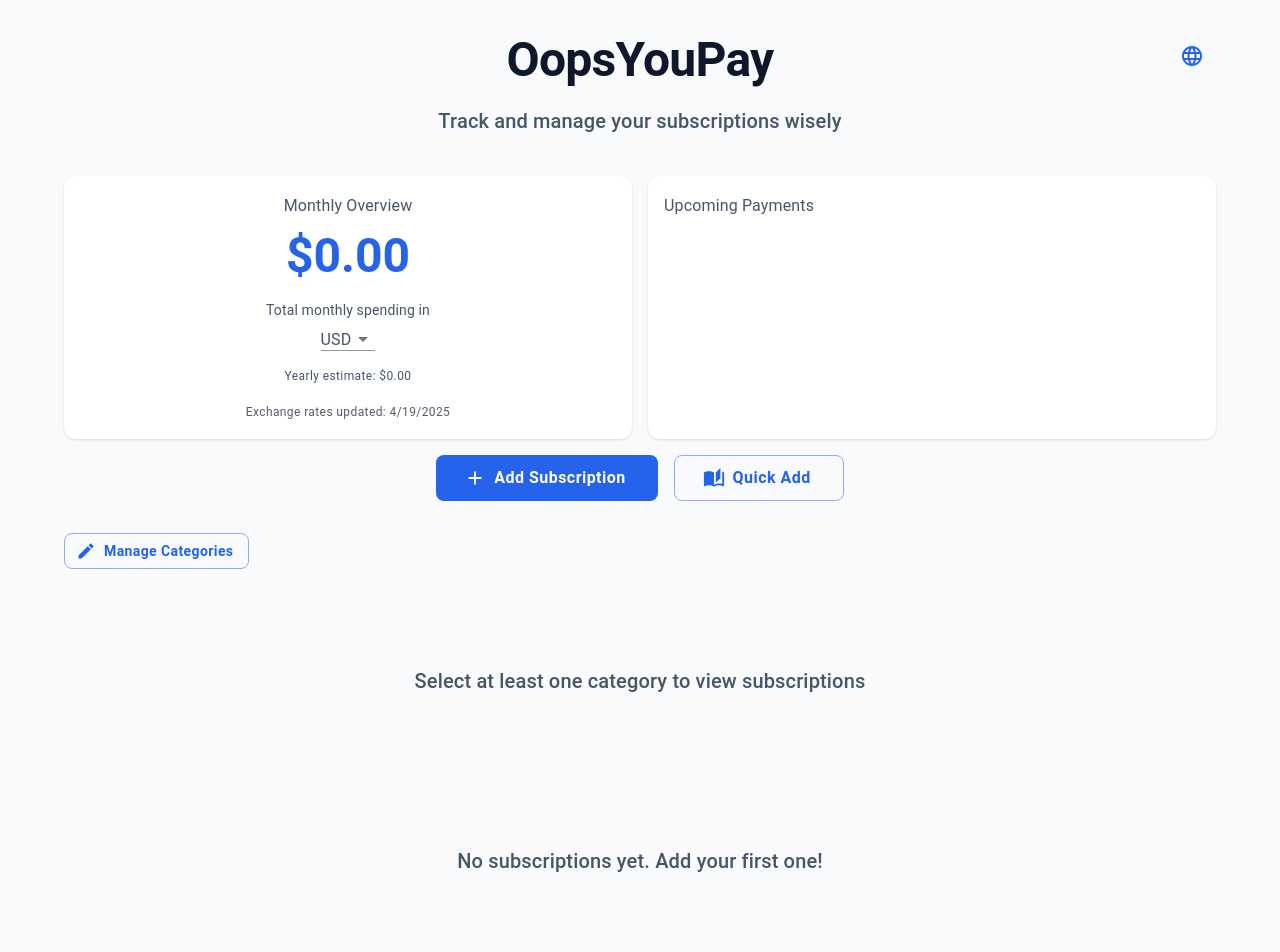
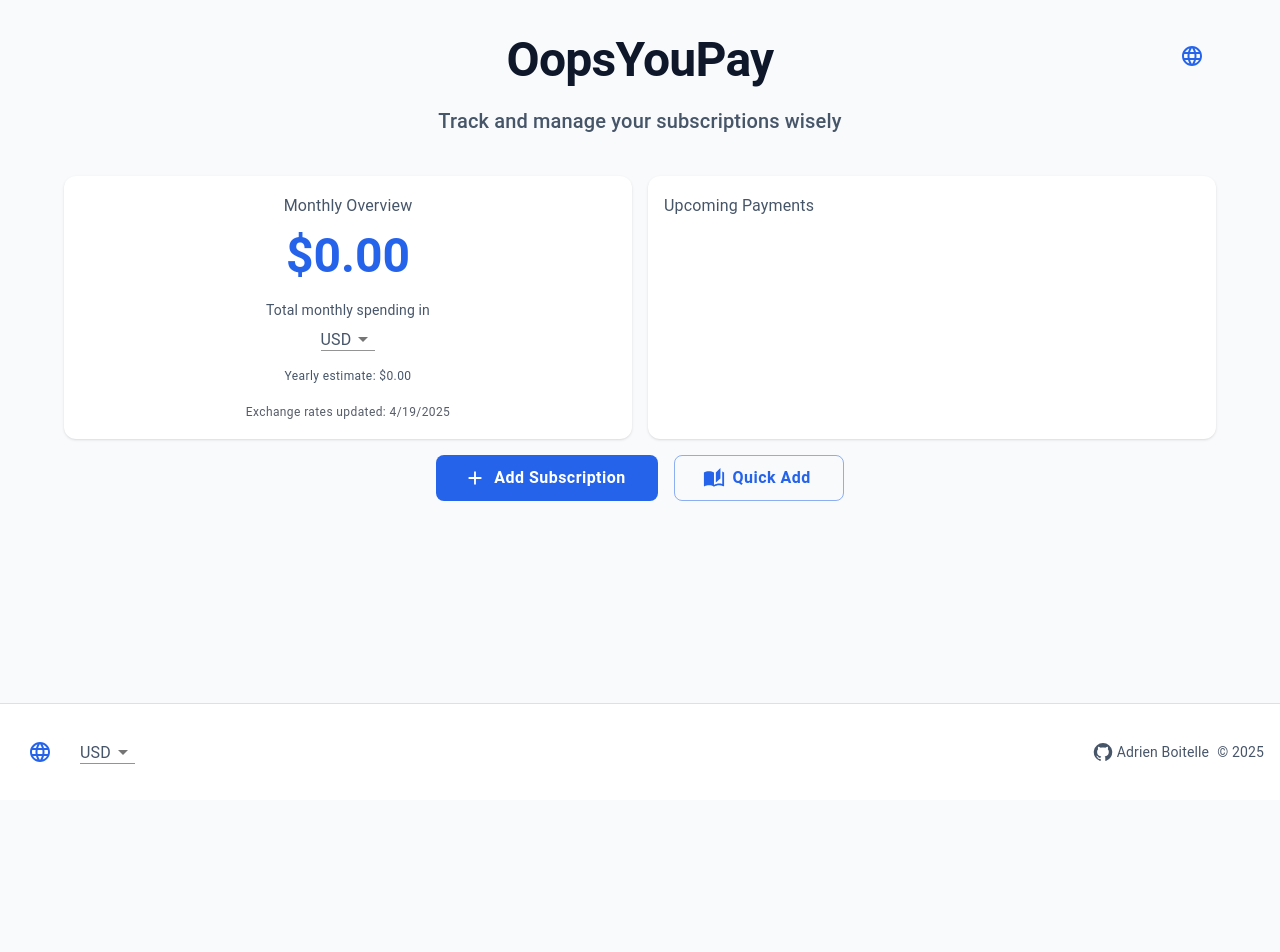
Before and after one commit to Adrriii/oops-you-pay, a React (Vite) app: page / in a window 1280 px wide. Shown: the top 952 px of the page. After the commit the page ends 800 px from the top, so only its background shows below. Built offline with nearby package versions, Linux system fonts and the light colour scheme.

Commit message:
Improve empty states and category filtering
- Hide category toggle buttons when only one category is available
- Hide empty state message and category manager when no subscriptions exist
- Update GitHub repository link in footer
- Add live demo link to README

```diff
--- a/src/components/Footer.tsx
+++ b/src/components/Footer.tsx
@@ -36,7 +36,7 @@ export const Footer = () => {
 
         <Box sx={{ display: 'flex', alignItems: 'center', gap: 1 }}>
           <Link
-            href="https://github.com/Adrriii/oopsyoupay"
+            href="https://github.com/Adrriii/oops-you-pay"
             target="_blank"
             rel="noopener noreferrer"
             sx={{
--- a/src/components/SubscriptionList.tsx
+++ b/src/components/SubscriptionList.tsx
@@ -149,8 +149,10 @@ export const SubscriptionList = () => {
 
   return (
     <>
+      {subscriptions.length > 0 && (
         <Box sx={{ mb: 4, display: 'flex', gap: 2, flexWrap: 'wrap', alignItems: 'center' }}>
           <CategoryManager />
+          {activeCategories.length > 1 && (
             <Box sx={{ display: 'flex', gap: 1, flexWrap: 'wrap' }}>
               {activeCategories.map((category) => (
                 <ToggleButton
@@ -183,7 +185,9 @@ export const SubscriptionList = () => {
                 </ToggleButton>
               ))}
             </Box>
+          )}
         </Box>
+      )}
 
       <Box sx={{
         display: 'flex',
@@ -279,6 +283,7 @@ export const SubscriptionList = () => {
             </Box>
           ))
         ) : (
+          subscriptions.length > 0 && (
             <Box sx={{
               width: '100%',
               textAlign: 'center',
@@ -290,6 +295,7 @@ export const SubscriptionList = () => {
                   : t('subscription.noSubscriptions')}
               </Typography>
             </Box>
+          )
         )}
 
         <Menu
@@ -339,18 +345,6 @@ export const SubscriptionList = () => {
             )}
           </Suspense>
         )}
-
-        {subscriptions.length === 0 && (
-          <Box sx={{
-            width: '100%',
-            textAlign: 'center',
-            py: 8
-          }}>
-            <Typography variant="h6" color="text.secondary">
-              {t('subscription.noSubscriptions')}
-            </Typography>
-          </Box>
-        )}
       </Box>
     </>
   );
```
Also changed, not shown: 1 other file (tests, documents, lock files or other folders). Lines whose indentation alone changed are shown as unchanged.
